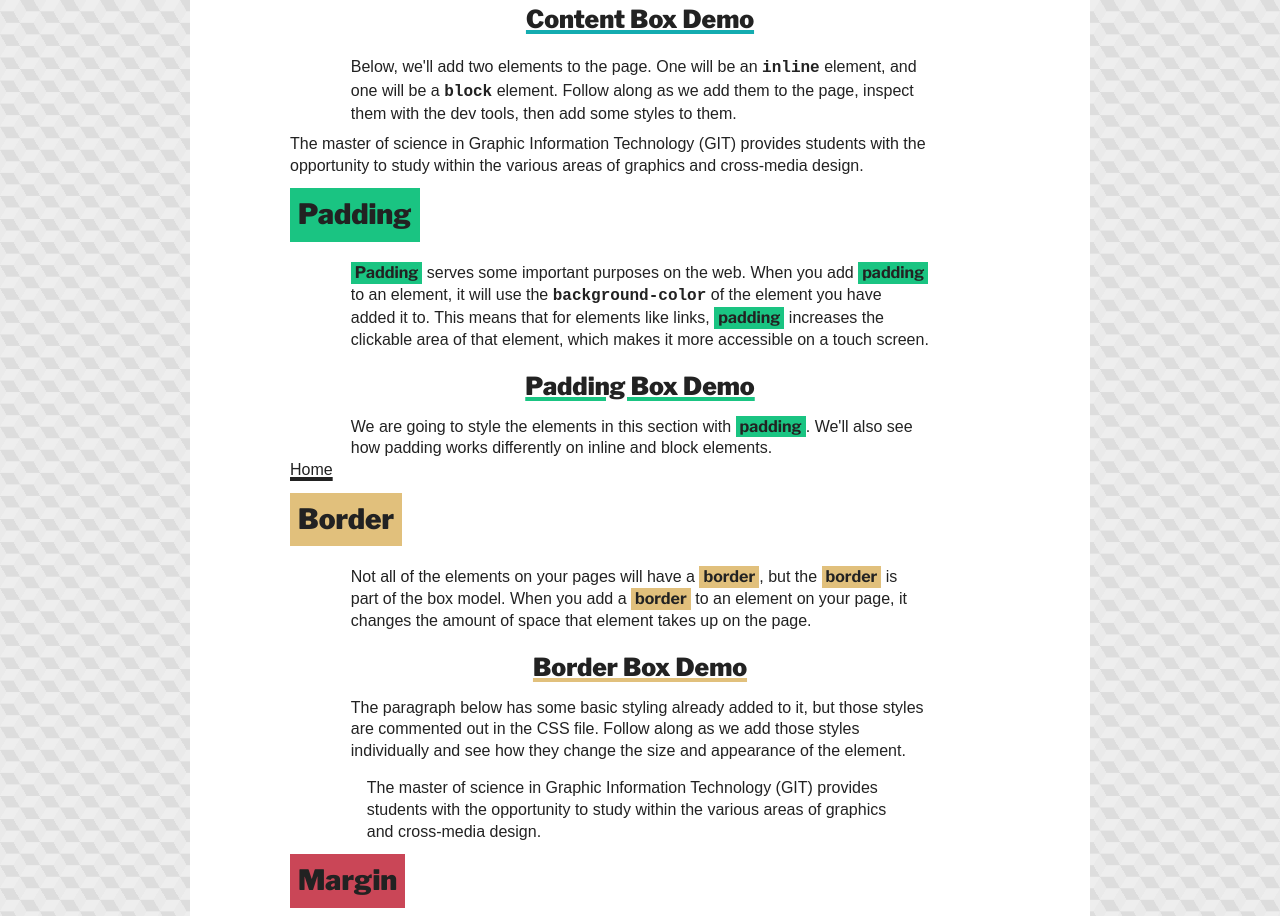
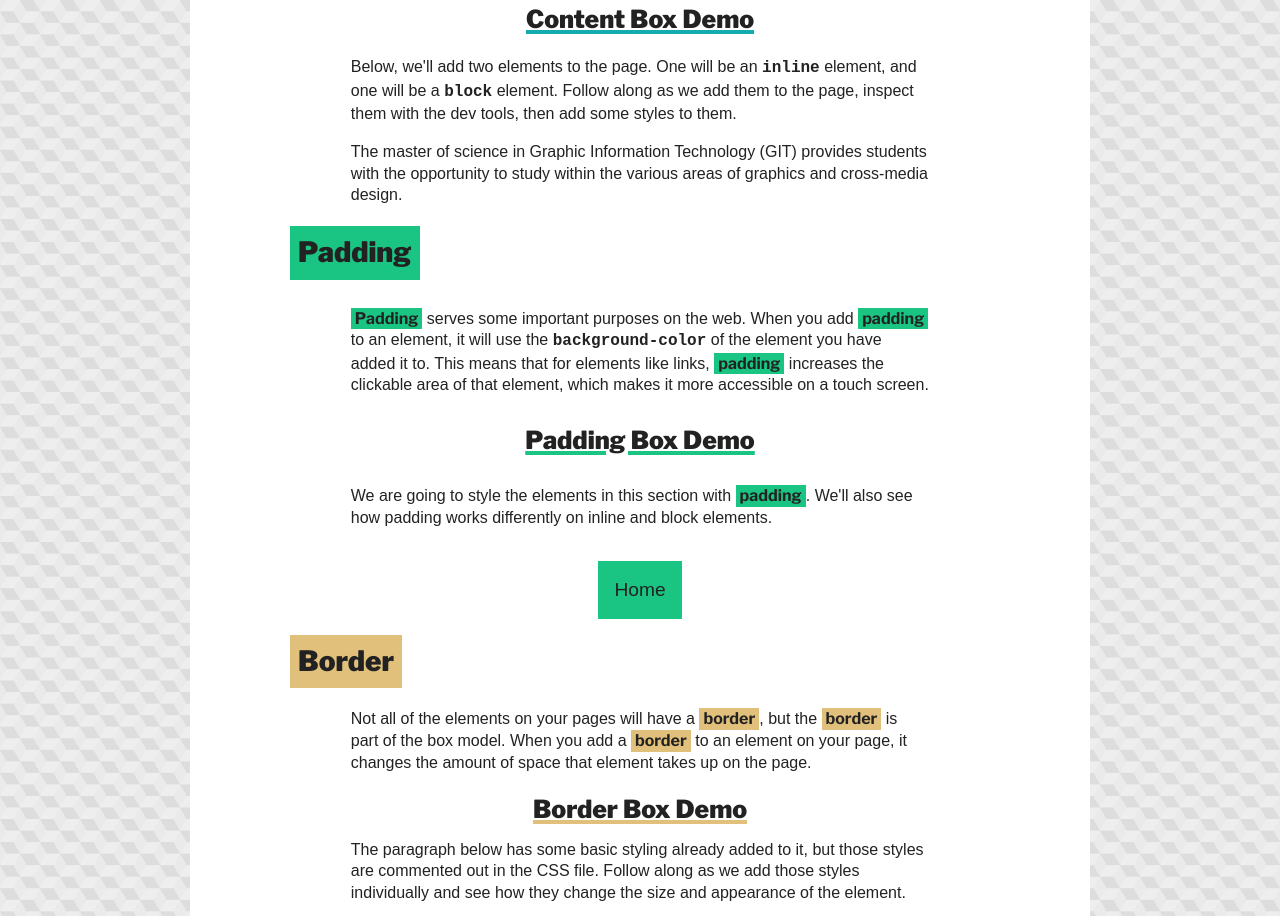
Before and after one commit to zandrews5390/css-box-model, a plain HTML site: page index.html in a window 1280 px wide. Shown: the part 1258-2174 px from the top of the page. Drawn offline with nearby package versions, Linux system fonts and the light colour scheme; a web font is replaced by a local one.

Commit message:
Completed Assignment ToDo list

```diff
--- a/index.html
+++ b/index.html
@@ -3,8 +3,8 @@
     <head>
         <meta charset="utf-8">
         <meta name="viewport" content="width=device-width, initial-scale=1.0">
-        <title>Document</title>
-        <meta name="author" content="Prof. Barnett">
+        <title>CSS Box Model</title>
+        <meta name="author" content="Zach Andrews">
         <meta name="description" content="Practice learning and using styles to control the parts of the CSS box model on your pages.">
 
         <!-- Favicon -->
@@ -78,9 +78,7 @@
                     <h3>Content Box Demo</h3>
                     <p>Below, we'll add two elements to the page. One will be an <code>inline</code> element, and one will be a <code>block</code> element. Follow along as we add them to the page, inspect them with the dev tools, then add some styles to them.</p>
                     <!-- the text used in the demos on this page was pulled from the GIT master's program web page on the TPS website: https://poly.engineering.asu.edu/git/ms-in-graphic-information-technology/ -->
-
-                    <!-- TO DO: Add the text below to a paragraph with a class of "content", and wrap the words "Graphic Information Technology (GIT)" in a span with a class of "blue" -->
-                    The master of science in Graphic Information Technology (GIT) provides students with the opportunity to study within the various areas of graphics and cross-media design.
+                    <p class="content">The master of science in <span class="blue"></span>Graphic Information Technology (GIT)</span> provides students with the opportunity to study within the various areas of graphics and cross-media design.</p>
                 </section>
             </section>
 
@@ -90,10 +88,8 @@
 
                 <section>
                     <h3>Padding Box Demo</h3>
-                    <!-- TO DO: add 16 pixels of top and bottom padding to the paragraph below -->
                     <p>We are going to style the elements in this section with <strong>padding</strong>. We'll also see how padding works differently on inline and block elements.</p>
 
-                    <!-- TO DO: add the green background color and 16 pixels of padding to all sides of the link below and note the way it displays on the page. We will add more styles together to make that link look like a button -->
                     <a href="#">Home</a>
                 </section>
             </section>
@@ -105,7 +101,6 @@
                 <section>
                     <h3>Border Box Demo</h3>
                     <p>The paragraph below has some basic styling already added to it, but those styles are commented out in the CSS file. Follow along as we add those styles individually and see how they change the size and appearance of the element.</p>
-                    <!-- TO DO: Follow along as we add and review the styles on the paragraph below -->
                     <p>The master of science in Graphic Information Technology (GIT) provides students with the opportunity to study within the various areas of graphics and cross-media design.</p>
                 </section>
             </section>
@@ -120,14 +115,10 @@
                     <h3>Margin Box Demo</h3>
                     <p>For the elements below, we're going to add all parts of the box model and see how it changes the way they display on the page.</p>
 
-                    <!-- TO DO: follow along as we add styles to the elements below and see how they change the way the elements display. We will also talk about margin collapse -->
-
-                    <!-- TO DO: use margin for spacing -->
                     <p class="spacing">The degree program has two campus options: ASU Online or Polytechnic campus. It is recommended that applicants inquire about differences in the two campus options prior to application. Applicants choose the campus when completing the online Graduate Admissions Application; the campus cannot be changed once selected.</p>
 
                     <p class="spacing">The M.S. GIT requires a minimum of thirty (30) credit hours in related coursework selected at the direction of a faculty advisor. Students must complete a program of study, or iPOS, with the listed coursework within the first semester of admission.</p>
 
-                    <!-- TO DO: use margin to center -->
                     <img src="images/dull-lab.png" alt="a hand holding an older iPhone with a web page displaying on it that says we are g.i.t., are you?" width="334" height="334" class="center">
                 </section>
             </section>
@@ -149,7 +140,7 @@
         </main>
 
         <footer>
-            <p>Copyright &copy; 2024 - Prof. Barnett</p>
+            <p>Copyright &copy; 2025 - Zach Andrews</p>
         </footer>
     </body>
 </html>
--- a/styles.css
+++ b/styles.css
@@ -272,10 +272,20 @@ img, svg{
     text-decoration: 4px solid underline var(--green);
 }
 
-/* TO DO: Add selectors and styles below for the paragraph and link in the padding box demo section */
+#padding p:last-of-type{
+    padding: 16px 0;
+}
 
-    /* the style below is included for you to add the link in the padding demo section */
-    /* transition: background-color 500ms; */
+#padding a{
+    background-color: var(--green);
+    padding: 16px;
+    display: block;
+    font-size: 1.2rem;
+    text-decoration: none;
+    width: fit-content;
+    margin: 16px auto;
+    transition: background-color 500ms;
+}
 
 #padding a:hover{
     background-color: var(--blue);
@@ -303,13 +313,12 @@ img, svg{
 
 /* TO DO: add the styles below one at a time, then save the file and refresh the page in the browser to see the changes */
 #border section p:last-of-type{
-    /* set background color to the dark gray variable */
-    /* set text color to the white variable */
-    /* add 1rem of padding to all sides */
-    /* add a 4px solid yellow border (use the variable for the color) */
-
-    width: calc(100% - 32px);
-    max-width: calc(65ch - 32px);
+    background-color: var(--dk-gray);
+    color: var(--wht);
+    padding: 1rem;
+    border: 4px solid var(--yellow);
+    width: calc(100% - 40px);
+    max-width: calc(65ch - 40px);
 }
 
 /* MARGIN SECTION STYLES */
@@ -328,7 +337,6 @@ img, svg{
     text-decoration: 4px solid underline var(--red);
 }
 
-/* TO DO: add styles here for spacing elements with margin */
 .spacing{
     background-color: var(--med-gray);
     color: var(--wht);
@@ -336,9 +344,9 @@ img, svg{
     border: 4px solid var(--blk);
     width: calc(100% - 40px);
     max-width: calc(65ch - 40px);
+    margin: 16px auto;
 }
 
-/* TO DO: use margin here for centering */
 .center{
     display: block;
     background-color: var(--dk-gray);
@@ -347,6 +355,7 @@ img, svg{
     height: auto;
     max-width: calc(334px - 40px);
     border: 4px solid var(--green);
+    margin: 16px auto;
 }
 
 /* RESOURCE SECTION STYLES */
```
